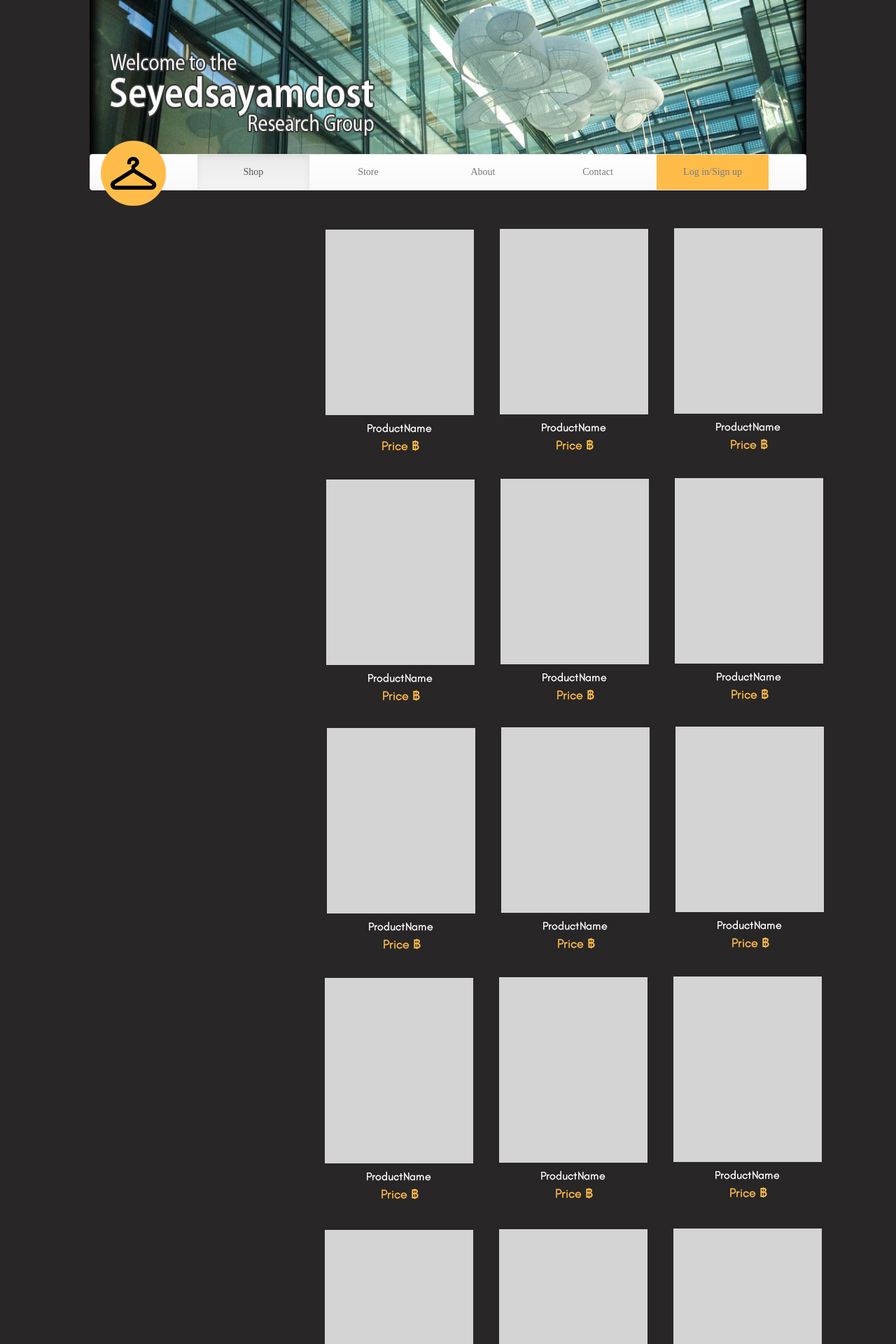
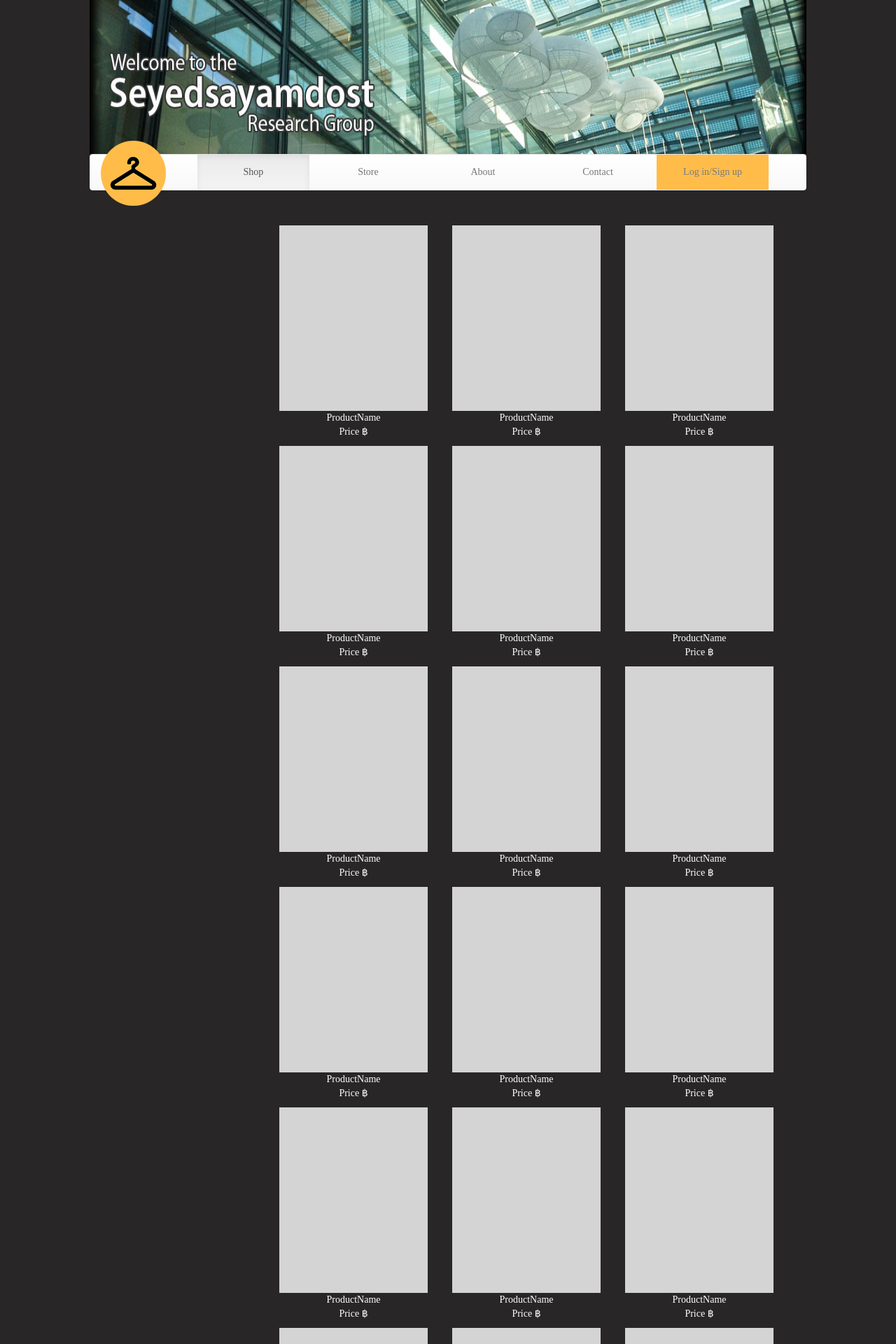
Before and after one commit to iitim/BarClothes, a Django app: a page that uses src/main/templates/catalog.html in a window 1280 px wide. Shown: the top 1920 px of the page at 70% size. Run offline with Django 3.2, Linux system fonts and the light colour scheme; some libraries are stand-ins or nearby versions; some web fonts are replaced.

Commit message:
img and text position are correct

```diff
--- a/src/main/templates/catalog.html
+++ b/src/main/templates/catalog.html
@@ -1,9 +1,246 @@
 {% extends 'base.html' %}
+
 {% load staticfiles %}
 
 {% block content %}
 <div>
-    <img src="{% static 'img/Catalog.jpg' %}" align="right"></a>
-    <img src="{% static 'img/Catalog-Carousel.jpg' %}" align="right"></a>
+  <div class="img-with-text" >
+    <div>
+      <img src="{% static 'img/Catalog-minimize.jpg' %}" hspace=35px>
+      <p>
+        ProductName
+        <Br>
+        Price ฿
+      </p>
+    </div>
+    <div>
+      <img src="{% static 'img/Catalog-minimize.jpg' %}" >
+      <p>
+        ProductName
+        <Br>
+        Price ฿
+      </p>
+    </div>
+    <div>
+      <img src="{% static 'img/Catalog-minimize.jpg' %}" hspace=35px>
+      <p>
+        ProductName
+        <Br>
+        Price ฿
+      </p>
+      </div>
+  </div>
+
+  <div class="img-with-text">
+    <div>
+      <img src="{% static 'img/Catalog-minimize.jpg' %}" hspace=35px>
+      <p>
+        ProductName
+        <Br>
+        Price ฿
+      </p>
+    </div>
+    <div>
+      <img src="{% static 'img/Catalog-minimize.jpg' %}" >
+      <p>
+        ProductName
+        <Br>
+        Price ฿
+      </p>
+    </div>
+    <div>
+      <img src="{% static 'img/Catalog-minimize.jpg' %}" hspace=35px>
+      <p>
+        ProductName
+        <Br>
+        Price ฿
+      </p>
+      </div>
+  </div>
+
+  <div class="img-with-text">
+    <div>
+      <img src="{% static 'img/Catalog-minimize.jpg' %}" hspace=35px>
+      <p>
+        ProductName
+        <Br>
+        Price ฿
+      </p>
+    </div>
+    <div>
+      <img src="{% static 'img/Catalog-minimize.jpg' %}" >
+      <p>
+        ProductName
+        <Br>
+        Price ฿
+      </p>
+    </div>
+    <div>
+      <img src="{% static 'img/Catalog-minimize.jpg' %}" hspace=35px>
+      <p>
+        ProductName
+        <Br>
+        Price ฿
+      </p>
+      </div>
+  </div>
+  <div class="img-with-text">
+    <div>
+      <img src="{% static 'img/Catalog-minimize.jpg' %}" hspace=35px>
+      <p>
+        ProductName
+        <Br>
+        Price ฿
+      </p>
+    </div>
+    <div>
+      <img src="{% static 'img/Catalog-minimize.jpg' %}" >
+      <p>
+        ProductName
+        <Br>
+        Price ฿
+      </p>
+    </div>
+    <div>
+      <img src="{% static 'img/Catalog-minimize.jpg' %}" hspace=35px>
+      <p>
+        ProductName
+        <Br>
+        Price ฿
+      </p>
+      </div>
+  </div>
+
+  <div class="img-with-text">
+    <div>
+      <img src="{% static 'img/Catalog-minimize.jpg' %}" hspace=35px>
+      <p>
+        ProductName
+        <Br>
+        Price ฿
+      </p>
+    </div>
+    <div>
+      <img src="{% static 'img/Catalog-minimize.jpg' %}" >
+      <p>
+        ProductName
+        <Br>
+        Price ฿
+      </p>
+    </div>
+    <div>
+      <img src="{% static 'img/Catalog-minimize.jpg' %}" hspace=35px>
+      <p>
+        ProductName
+        <Br>
+        Price ฿
+      </p>
+      </div>
+  </div>
+  <div class="img-with-text">
+    <div>
+      <img src="{% static 'img/Catalog-minimize.jpg' %}" hspace=35px>
+      <p>
+        ProductName
+        <Br>
+        Price ฿
+      </p>
+    </div>
+    <div>
+      <img src="{% static 'img/Catalog-minimize.jpg' %}" >
+      <p>
+        ProductName
+        <Br>
+        Price ฿
+      </p>
+    </div>
+    <div>
+      <img src="{% static 'img/Catalog-minimize.jpg' %}" hspace=35px>
+      <p>
+        ProductName
+        <Br>
+        Price ฿
+      </p>
+      </div>
+  </div>
+  <div class="img-with-text">
+    <div>
+      <img src="{% static 'img/Catalog-minimize.jpg' %}" hspace=35px>
+      <p>
+        ProductName
+        <Br>
+        Price ฿
+      </p>
+    </div>
+    <div>
+      <img src="{% static 'img/Catalog-minimize.jpg' %}" >
+      <p>
+        ProductName
+        <Br>
+        Price ฿
+      </p>
+    </div>
+    <div>
+      <img src="{% static 'img/Catalog-minimize.jpg' %}" hspace=35px>
+      <p>
+        ProductName
+        <Br>
+        Price ฿
+      </p>
+      </div>
+  </div>
+  <div class="img-with-text">
+    <div>
+      <img src="{% static 'img/Catalog-minimize.jpg' %}" hspace=35px>
+      <p>
+        ProductName
+        <Br>
+        Price ฿
+      </p>
+    </div>
+    <div>
+      <img src="{% static 'img/Catalog-minimize.jpg' %}" >
+      <p>
+        ProductName
+        <Br>
+        Price ฿
+      </p>
+    </div>
+    <div>
+      <img src="{% static 'img/Catalog-minimize.jpg' %}" hspace=35px>
+      <p>
+        ProductName
+        <Br>
+        Price ฿
+      </p>
+      </div>
+  </div>
+  <div class="img-with-text">
+    <div>
+      <img src="{% static 'img/Catalog-minimize.jpg' %}" hspace=35px>
+      <p>
+        ProductName
+        <Br>
+        Price ฿
+      </p>
+    </div>
+    <div>
+      <img src="{% static 'img/Catalog-minimize.jpg' %}" >
+      <p>
+        ProductName
+        <Br>
+        Price ฿
+      </p>
+    </div>
+    <div>
+      <img src="{% static 'img/Catalog-minimize.jpg' %}" hspace=35px>
+      <p>
+        ProductName
+        <Br>
+        Price ฿
+      </p>
+      </div>
+  </div>
+    <img src="{% static 'img/Catalog-Carousel.jpg' %}" align="right">
 </div>
 {% endblock %}
--- a/static/static/css/main.css
+++ b/static/static/css/main.css
@@ -83,6 +83,24 @@ ul.nav.navbar-nav{
 	background-color: #ffbc49;
 }
 
+.img-with-text {
+	width: 1100px;
+  padding: 30px;
+}
+
+.img-with-text > div{
+	text-align: center;
+	float: right;
+}
+
+.img-with-text p {
+    margin: 200;
+}
+
+.img-with-text h2 {
+    color: yellow;
+}
+
 footer{
 	background-color: #ffbc49;
 	padding: 50px 0;
```
Also changed, not shown: src/main/templates/base.html (line endings or trailing spaces), static/static/img/Catalog-minimize.jpg.
